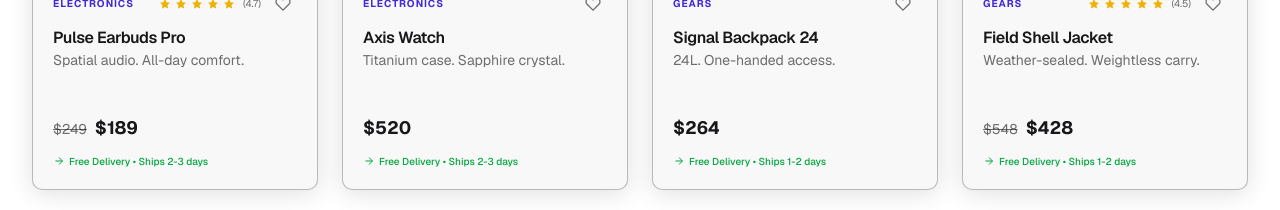
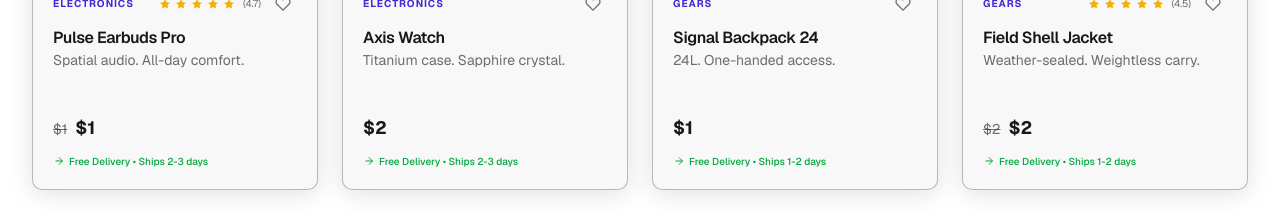
Before and after one commit to Dawood945/Shopify-store, a Next.js app: page / in a window 1280 px wide. Shown: the part 2740-2950 px from the top of the page. Built offline with nearby package versions, Linux system fonts and the light colour scheme.

Commit message:
Fix currency: PKR is default for all prices, no USD conversion

```diff
--- a/src/components/ui/Price.tsx
+++ b/src/components/ui/Price.tsx
@@ -11,7 +11,7 @@ type PriceProps = {
   compareCurrency?: CurrencyCode;
 };
 
-export function Price({ amount, currency = "USD", className, compareAmount, compareCurrency }: PriceProps) {
+export function Price({ amount, currency = "PKR", className, compareAmount, compareCurrency }: PriceProps) {
   const { formatPrice } = useCurrency();
 
   return (
--- a/src/contexts/CurrencyContext.tsx
+++ b/src/contexts/CurrencyContext.tsx
@@ -35,10 +35,10 @@ export function CurrencyProvider({ children }: { children: React.ReactNode }) {
     } catch {}
   };
 
-  const convert = (amount: number, productCurrency: CurrencyCode = "USD") =>
+  const convert = (amount: number, productCurrency: CurrencyCode = "PKR") =>
     convertPrice(amount, productCurrency, currency);
 
-  const formatPrice = (amount: number, productCurrency: CurrencyCode = "USD") =>
+  const formatPrice = (amount: number, productCurrency: CurrencyCode = "PKR") =>
     formatCurrency(convertPrice(amount, productCurrency, currency), currency);
 
   return (
```
